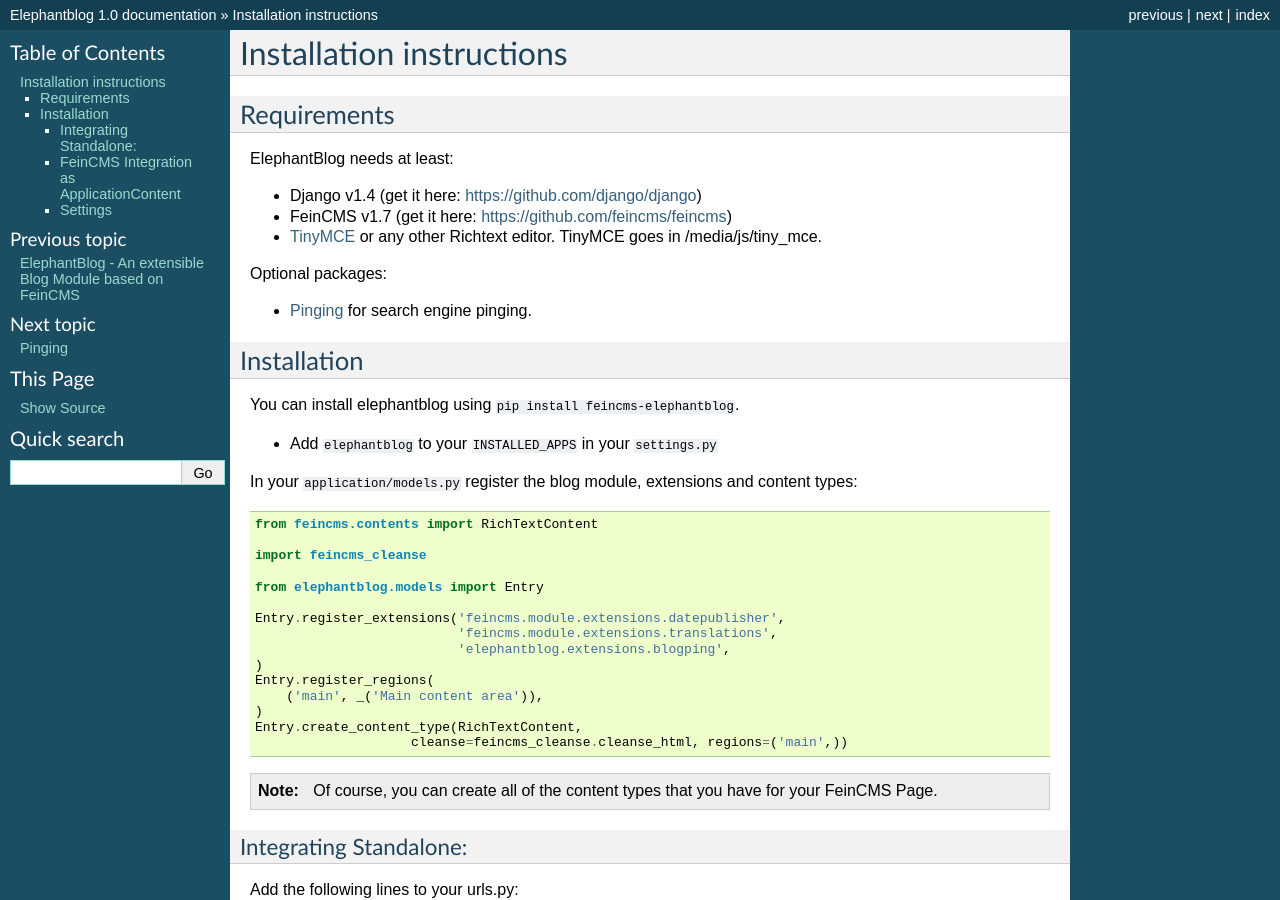
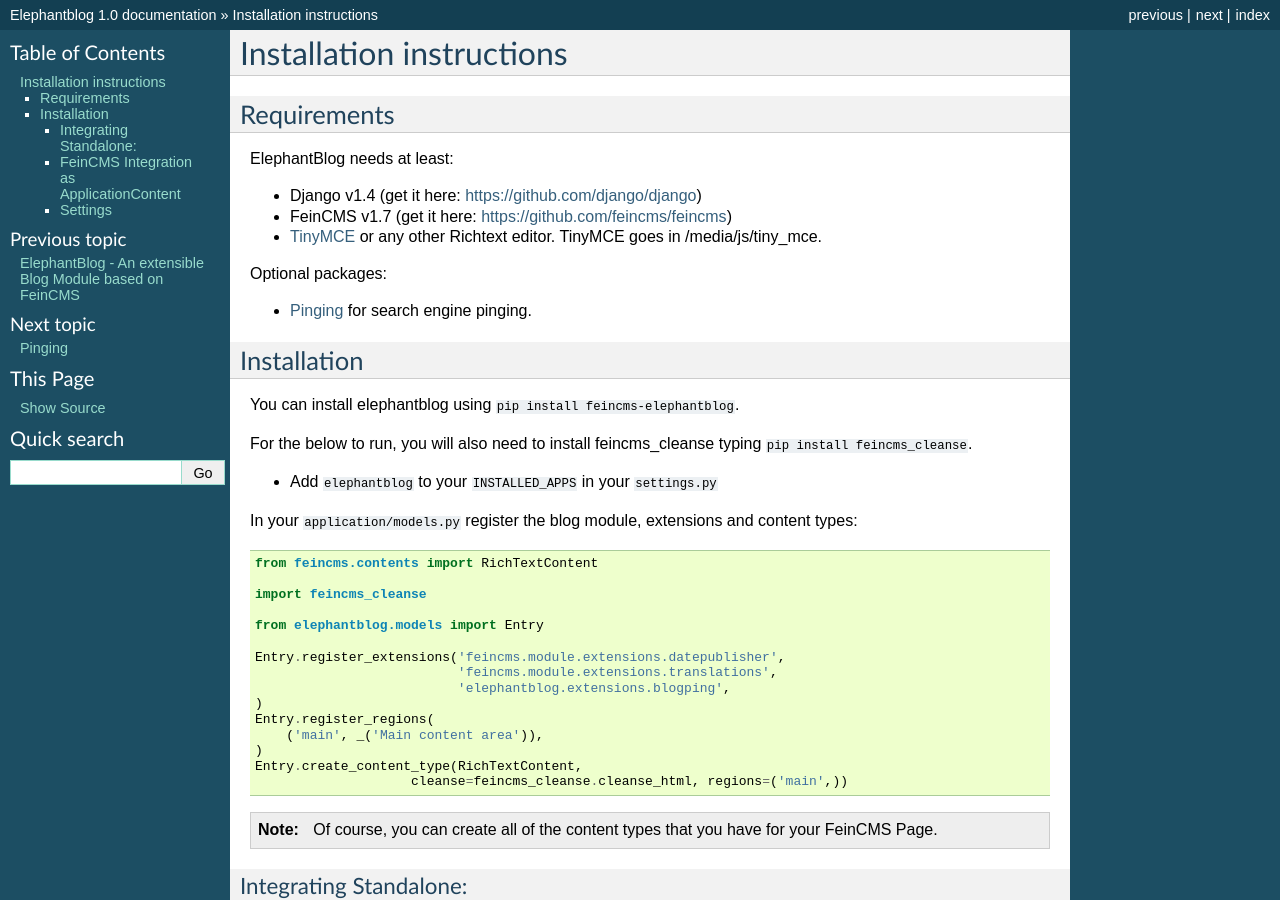
Before and after one commit to feincms/feincms-elephantblog, a Sphinx documentation site: the page built from docs/installation.rst, in a window 1280 px wide and 900 px high. Built offline with Sphinx 7.4.7, drawn with Linux system fonts in a browser that asks for light colours.

Commit message:
Update installation.rst
As feincms_cleanse is now an external library, it also needs to be installed.

```diff
--- a/docs/installation.rst
+++ b/docs/installation.rst
@@ -26,6 +26,8 @@
 ============
 
 You can install elephantblog using ``pip install feincms-elephantblog``.
+
+For the below to run, you will also need to install feincms_cleanse typing ``pip install feincms_cleanse``.
 
 * Add ``elephantblog`` to your ``INSTALLED_APPS`` in your ``settings.py``
 
```
